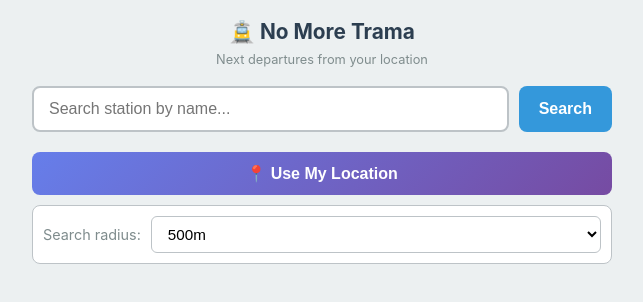
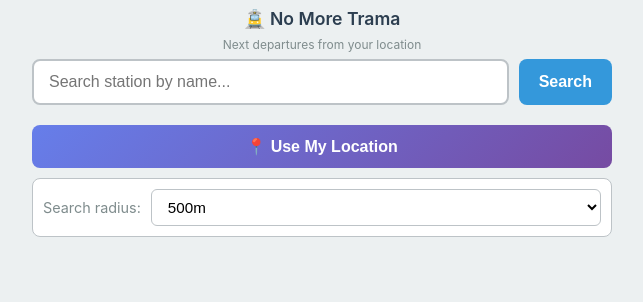
Before and after one commit to bloondus/bloondus.github.io, a plain HTML site: page index.html in a window 1280 px wide. Shown: the whole page, without its empty margins (318-961 px from the left). Drawn offline with Linux system fonts and the light colour scheme.

Commit message:
Make header ultra compact

```diff
--- a/style.css
+++ b/style.css
@@ -41,26 +41,28 @@ body {
 .container {
     max-width: 600px;
     margin: 0 auto;
-    padding: 10px;
+    padding: 5px 10px;
     min-height: 100vh;
 }
 
 /* Header */
 header {
     text-align: center;
-    margin-bottom: 10px;
-    padding: 5px 0;
+    margin-bottom: 5px;
+    padding: 0;
 }
 
 header h1 {
-    font-size: 1.3rem;
+    font-size: 1.1rem;
     color: var(--secondary-color);
-    margin-bottom: 2px;
+    margin-bottom: 0;
+    font-weight: 600;
 }
 
 .subtitle {
     color: var(--text-secondary);
-    font-size: 0.8rem;
+    font-size: 0.75rem;
+    margin-top: 2px;
 }
 
 /* Loading State */
```
